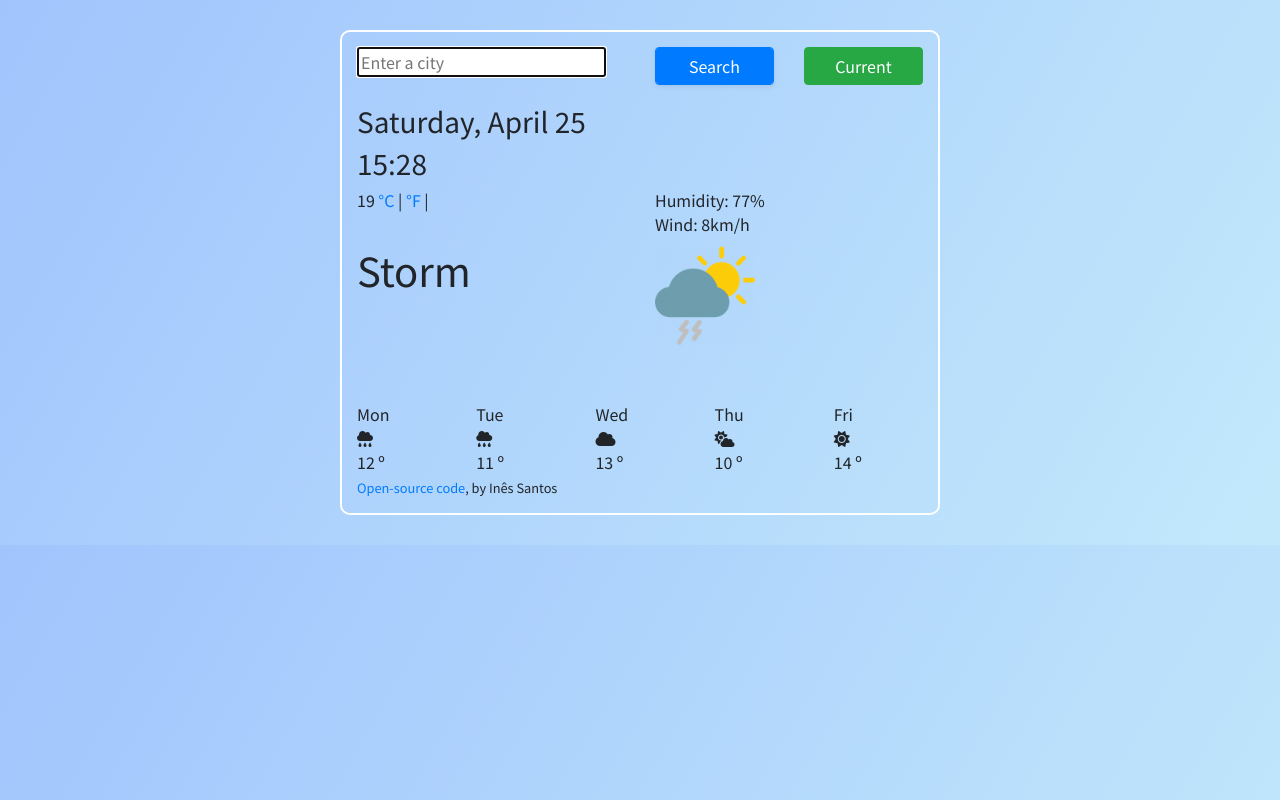
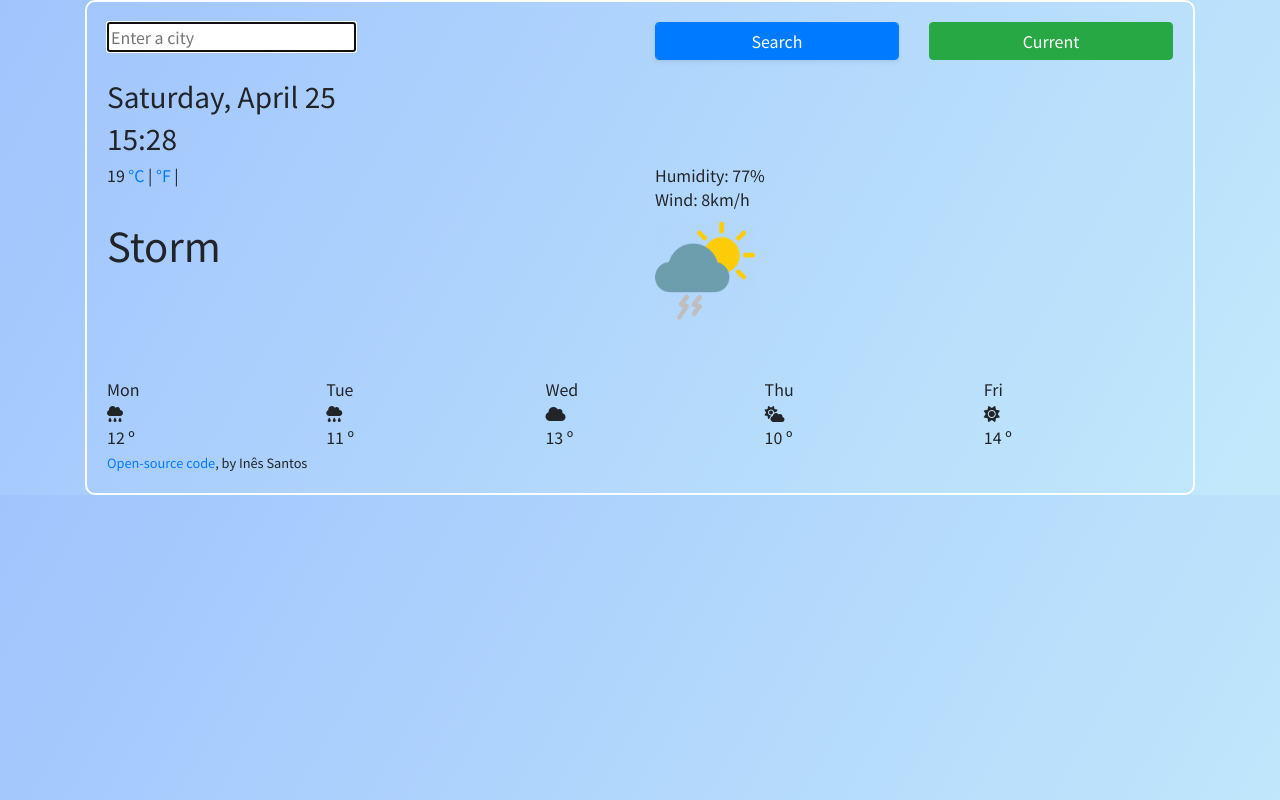
Before and after one commit to inesacsantos/my-weather-app, a plain HTML site: page index.html in a window 1280 px wide. Drawn offline with nearby package versions, Linux system fonts and the light colour scheme; no server answers.

Commit message:
adjustments on style css

```diff
--- a/src/styles.css
+++ b/src/styles.css
@@ -3,12 +3,14 @@ body {
   font-family: "Noto Sans TC", sans-serif;
 }
 
+.weather-app-wrapper {
+  max-width: 600px;
+  margin: 30px auto;
+}
 .weather-app {
   border: 2px solid #ffffff;
-  padding: 15px;
-  margin: 30px auto;
+  padding: 20px;
   border-radius: 10px;
-  max-width: 600px;
 }
 
 img {
```
